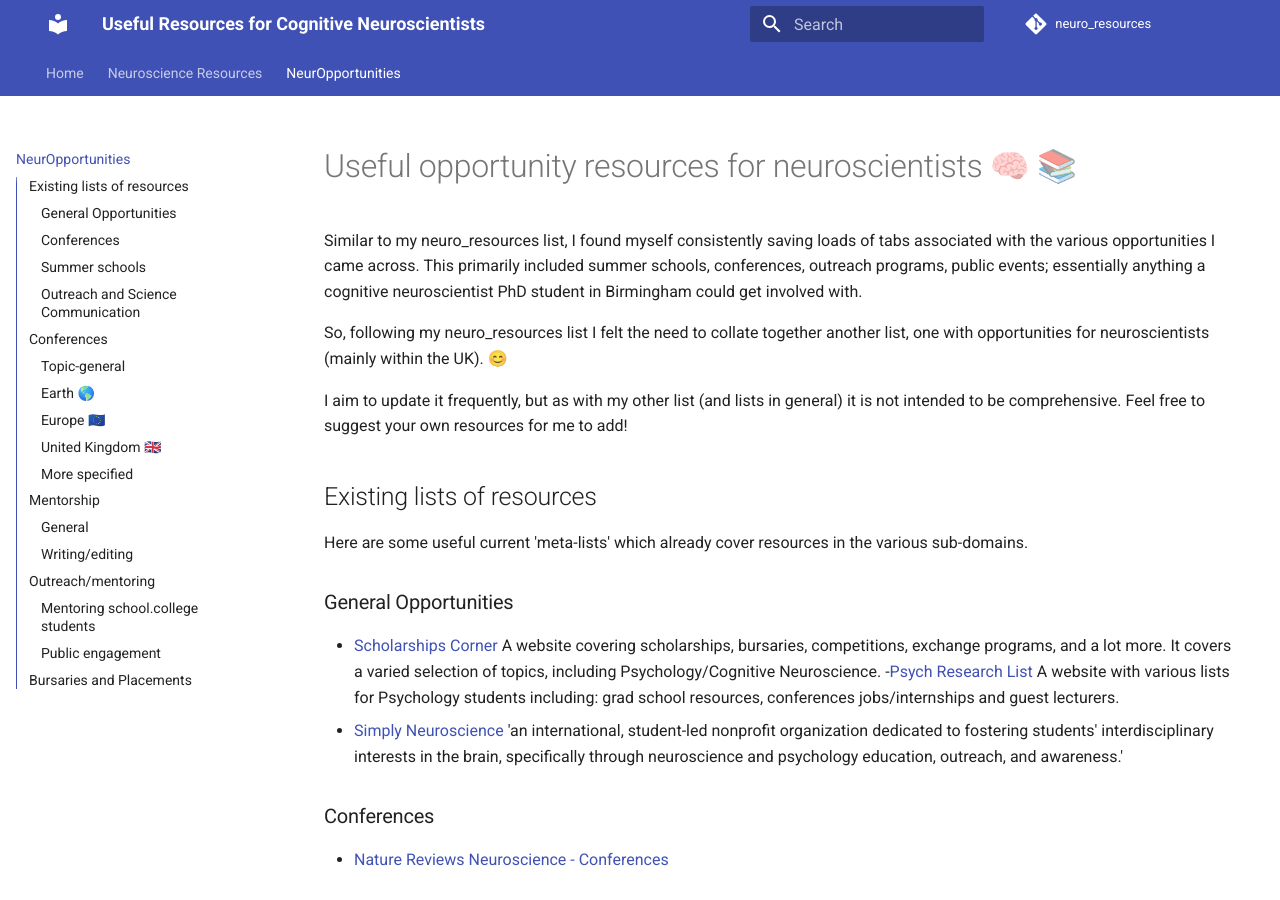
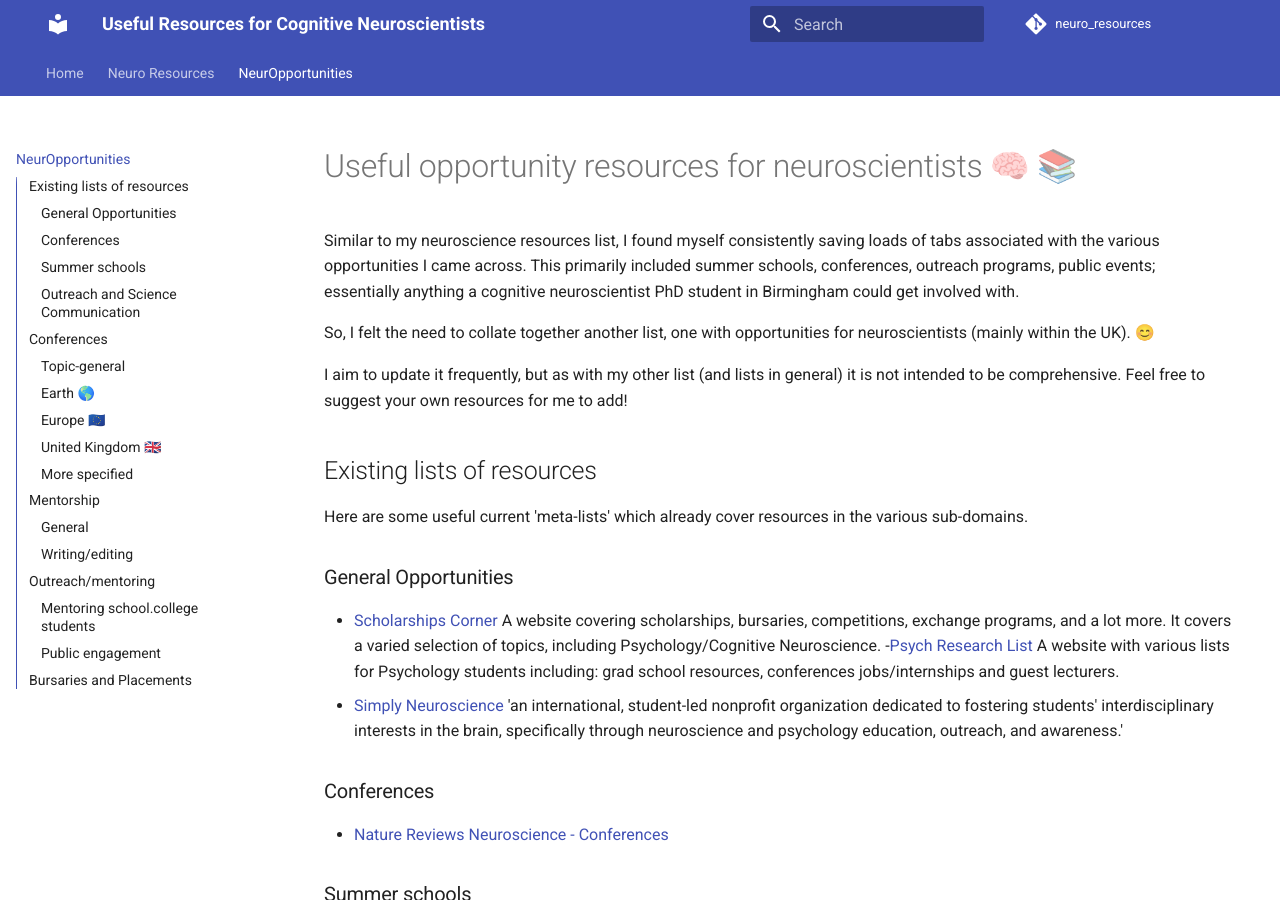
Before and after one commit to sohaamir/neuro_resources, an MkDocs documentation site: the page built from docs/neuropportunities.md, in a window 1280 px wide and 900 px high. Built offline with MkDocs 1.6.1 and Material for MkDocs 9.7.7, drawn with Linux system fonts in a browser that asks for light colours; comment, search, counter and statistics services are not loaded; some of the changed text lies outside the part shown.

```diff
--- a/docs/neuropportunities.md
+++ b/docs/neuropportunities.md
@@ -1,8 +1,8 @@
 # Useful opportunity resources for neuroscientists 🧠 📚
 
-Similar to my neuro_resources list, I found myself consistently saving loads of tabs associated with the various opportunities I came across. This primarily included summer schools, conferences, outreach programs, public events; essentially anything a cognitive neuroscientist PhD student in Birmingham could get involved with.
+Similar to my neuroscience resources list, I found myself consistently saving loads of tabs associated with the various opportunities I came across. This primarily included summer schools, conferences, outreach programs, public events; essentially anything a cognitive neuroscientist PhD student in Birmingham could get involved with.
 
-So, following my neuro_resources list I felt the need to collate together another list, one with opportunities for neuroscientists (mainly within the UK). 😊
+So, I felt the need to collate together another list, one with opportunities for neuroscientists (mainly within the UK). 😊
 
 I aim to update it frequently, but as with my other list (and lists in general) it is not intended to be comprehensive. Feel free to suggest your own resources for me to add!
 
--- a/mkdocs.yml
+++ b/mkdocs.yml
@@ -67,5 +67,5 @@ docs_dir: docs
 # Navigation structure
 nav:
   - Home: index.md
-  - Neuroscience Resources: neuro_resources.md
+  - Neuro Resources: neuro_resources.md
   - NeurOpportunities: neuropportunities.md
```
Also changed, not shown: docs/index.md (+1 -1 lines), docs/neuro_resources.md (+4 -0 lines).
